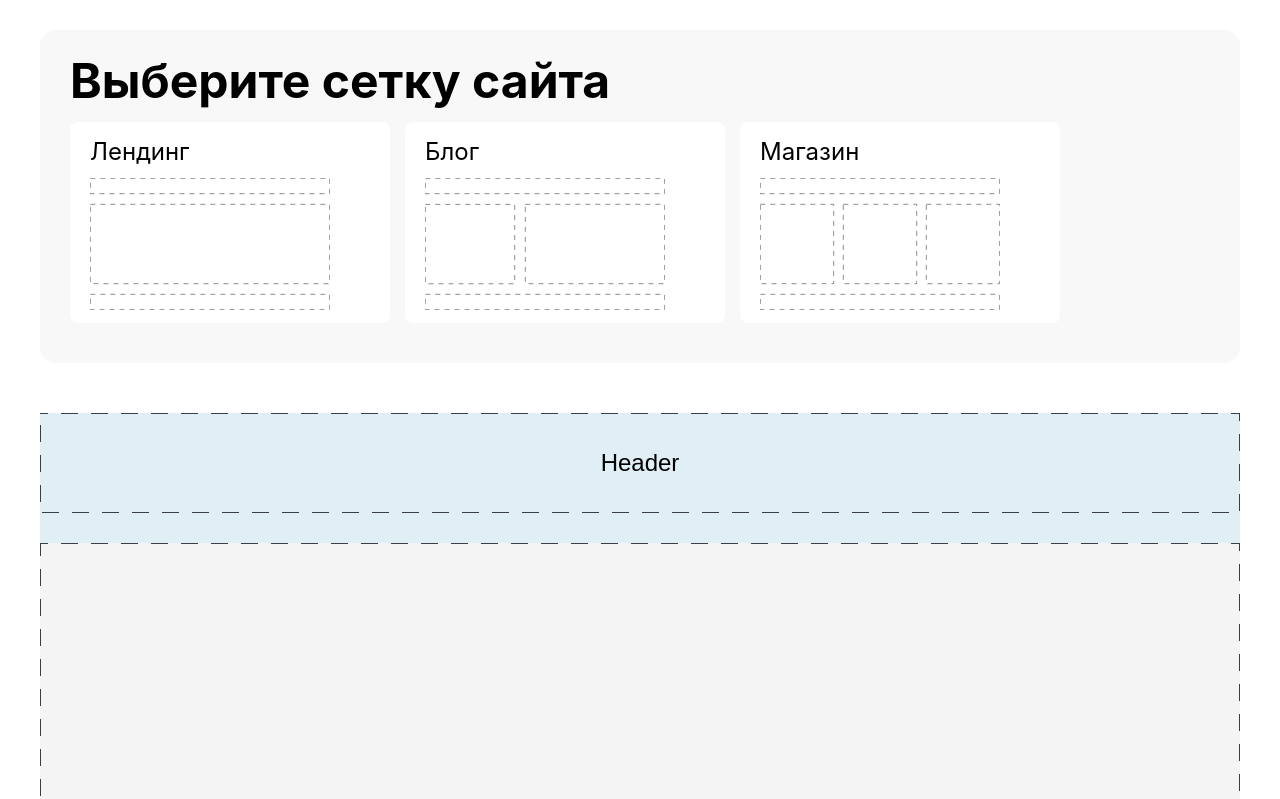
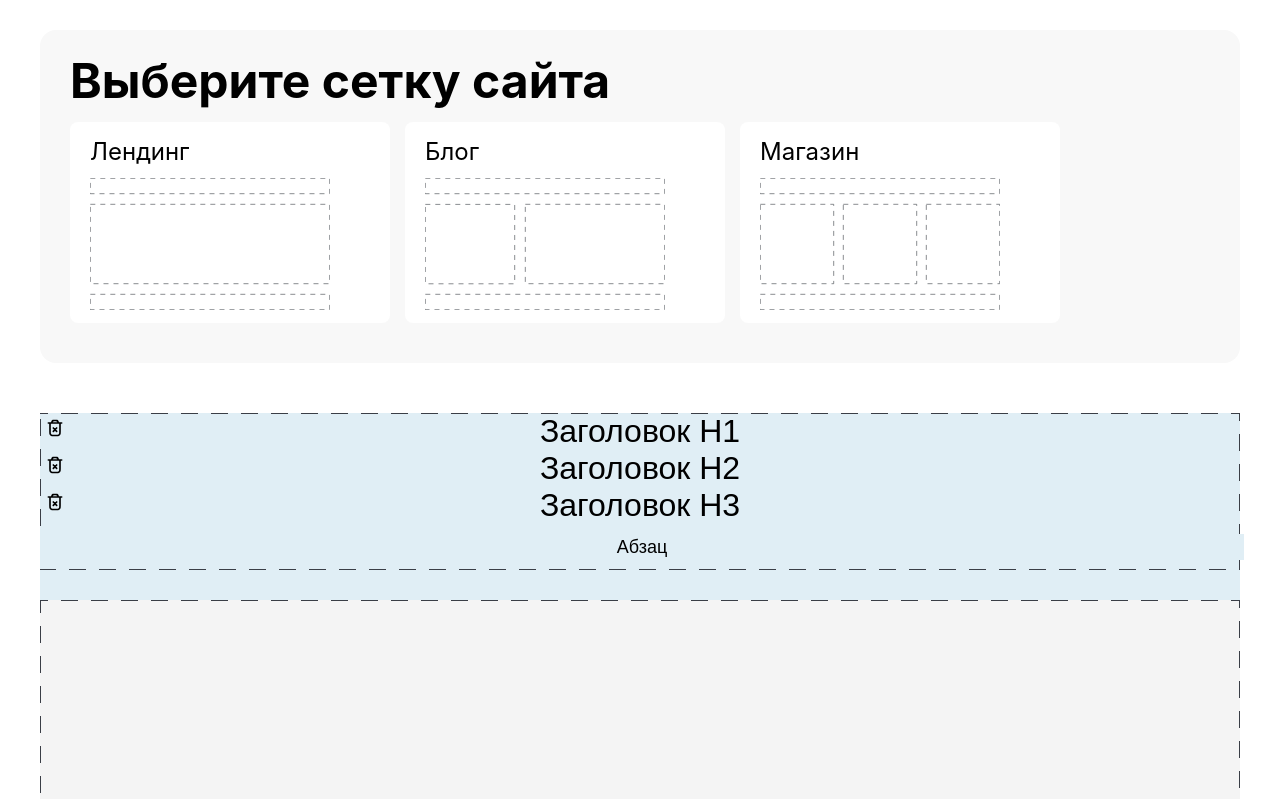
Before and after one commit to mnemokaz/website-builder, a React (Create React App) app: page / in a window 1280 px wide. Shown: the top 799 px of the page. Built offline with nearby package versions, Linux system fonts and the light colour scheme.

Commit message:
input text done

```diff
--- a/src/components/Header/Header.js
+++ b/src/components/Header/Header.js
@@ -1,9 +1,14 @@
 import {useState} from 'react';
 import styles from './Header.module.css';
 import AddButton from '../Button/Button';
+import TitleH1 from '../TitleH1/TitleH1';
+import TitleH2 from '../TitleH2/TitleH2';
+import TitleH3 from '../TitleH3/TitleH3';
+import Text from '../Text/Text';
 
 function Header(props) {
   const [isShown, setIsShown] = useState(false);
+
   return (
     <header
       className={`${styles.header} ${styles.headerEmpty}`}
@@ -11,7 +16,11 @@ function Header(props) {
       onMouseLeave={() => setIsShown(false)}>
       {isShown && <AddButton />}
 
-      <p className={styles.placeholder}>Header</p>
+      {/* <p className={styles.placeholder}>Header</p> */}
+      <TitleH1 />
+      <TitleH2 />
+      <TitleH3 />
+      <Text />
     </header>
   );
 }
--- /dev/null
+++ b/src/components/Text/Text.js
@@ -0,0 +1,45 @@
+import {useState} from 'react';
+import trash from '../../assets/icons/trash.svg';
+import styles from './Text.module.css';
+
+function Text() {
+  const [isHover, setIsHover] = useState(false);
+  const [isShowInput, setIsShowInput] = useState(false);
+  const [text, setText] = useState('Абзац');
+
+  return (
+    <div
+      onMouseEnter={() => setIsHover(true)}
+      onMouseLeave={() => setIsHover(false)}
+      style={{
+        position: 'relative',
+        border: isHover ? 'solid' : 'none',
+        padding: '10px 0',
+      }}>
+      {isHover && <img src={trash} alt="delete" width="20" height="20" />}
+
+      {/* {isShowInput ? ( */}
+      <input
+        type="text"
+        value={text}
+        onChange={e => setText(e.target.value)}
+        autoFocus
+        onBlur={() => {
+          setIsShowInput(false);
+        }}
+      />
+      {/* ) : (
+        <p
+          className={styles.contentElement}
+          onClick={() => {
+            setIsShowInput(true);
+            setText(text === 'Абзац' ? '' : text);
+          }}>
+          {text}
+        </p>
+      )} */}
+    </div>
+  );
+}
+
+export default Text;
--- /dev/null
+++ b/src/components/Text/Text.module.css
@@ -0,0 +1,37 @@
+contentElement {
+  width: 100%;
+  margin: 0;
+  outline: none;
+  text-align: center;
+  font-weight: 500;
+}
+
+p {
+  width: 100%;
+  font-size: 18px;
+  line-height: 24px;
+  text-align: center;
+  z-index: 2;
+  word-break: break-word;
+}
+
+input {
+  width: 100%;
+  font-size: 18px;
+  line-height: 24px;
+  text-align: center;
+  z-index: 2;
+  word-break: break-word;
+  border: none;
+  background-color: #e0eef5;
+}
+
+input:focus {
+  outline: none;
+}
+
+img {
+  position: absolute;
+  top: 5px;
+  left: 5px;
+}
--- /dev/null
+++ b/src/components/TitleH1/TitleH1.js
@@ -0,0 +1,22 @@
+import {useState} from 'react';
+import trash from '../../assets/icons/trash.svg';
+import styles from './TitleH1.module.css';
+
+function TitleH1() {
+  const [isHover, setIsHover] = useState(false);
+
+  return (
+    <div
+      onMouseEnter={() => setIsHover(true)}
+      onMouseLeave={() => setIsHover(false)}
+      style={{
+        position: 'relative',
+        border: isHover ? 'solid' : 'none',
+      }}>
+      {<img src={trash} alt="delete" width="20" height="20" />}
+      <h1 className={styles.contentElement}>Заголовок H1</h1>
+    </div>
+  );
+}
+
+export default TitleH1;
--- /dev/null
+++ b/src/components/TitleH1/TitleH1.module.css
@@ -0,0 +1,7 @@
+.contentElement {
+  width: 100%;
+  margin: 0;
+  outline: none;
+  text-align: center;
+  font-weight: 500;
+}
--- /dev/null
+++ b/src/components/TitleH2/TitleH2.js
@@ -0,0 +1,22 @@
+import {useState} from 'react';
+import trash from '../../assets/icons/trash.svg';
+import styles from './TitleH2.module.css';
+
+function TitleH2() {
+  const [isHover, setIsHover] = useState(false);
+
+  return (
+    <div
+      onMouseEnter={() => setIsHover(true)}
+      onMouseLeave={() => setIsHover(false)}
+      style={{
+        position: 'relative',
+        border: isHover ? 'solid' : 'none',
+      }}>
+      {<img src={trash} alt="delete" width="20" height="20" />}
+      <h1 className={styles.contentElement}>Заголовок H2</h1>
+    </div>
+  );
+}
+
+export default TitleH2;
--- /dev/null
+++ b/src/components/TitleH2/TitleH2.module.css
@@ -0,0 +1,7 @@
+.contentElement {
+  width: 100%;
+  margin: 0;
+  outline: none;
+  text-align: center;
+  font-weight: 500;
+}
--- /dev/null
+++ b/src/components/TitleH3/TitleH3.js
@@ -0,0 +1,22 @@
+import {useState} from 'react';
+import trash from '../../assets/icons/trash.svg';
+import styles from './TitleH3.module.css';
+
+function TitleH3() {
+  const [isHover, setIsHover] = useState(false);
+
+  return (
+    <div
+      onMouseEnter={() => setIsHover(true)}
+      onMouseLeave={() => setIsHover(false)}
+      style={{
+        position: 'relative',
+        border: isHover ? 'solid' : 'none',
+      }}>
+      {<img src={trash} alt="delete" width="20" height="20" />}
+      <h1 className={styles.contentElement}>Заголовок H3</h1>
+    </div>
+  );
+}
+
+export default TitleH3;
--- /dev/null
+++ b/src/components/TitleH3/TitleH3.module.css
@@ -0,0 +1,7 @@
+.contentElement {
+  width: 100%;
+  margin: 0;
+  outline: none;
+  text-align: center;
+  font-weight: 500;
+}
```
Also changed, not shown: src/assets/icons/trash.svg (added).
